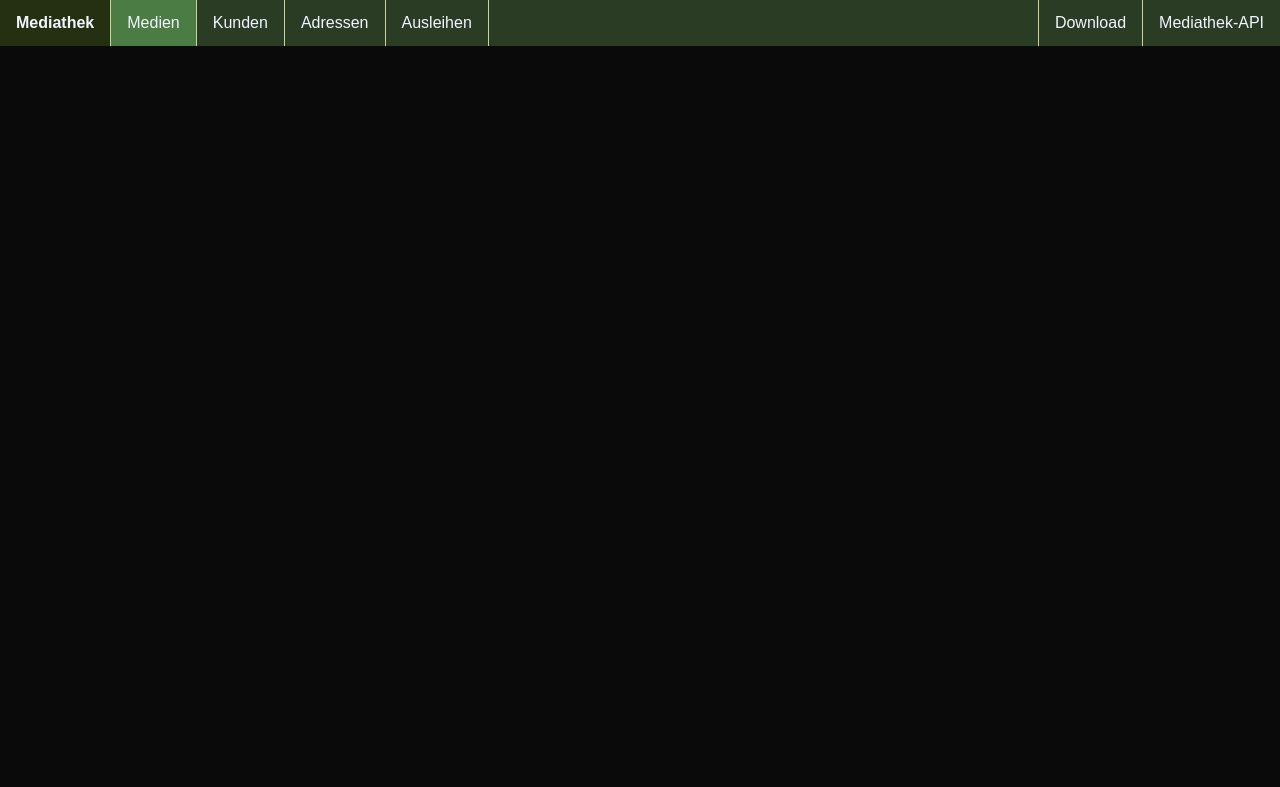
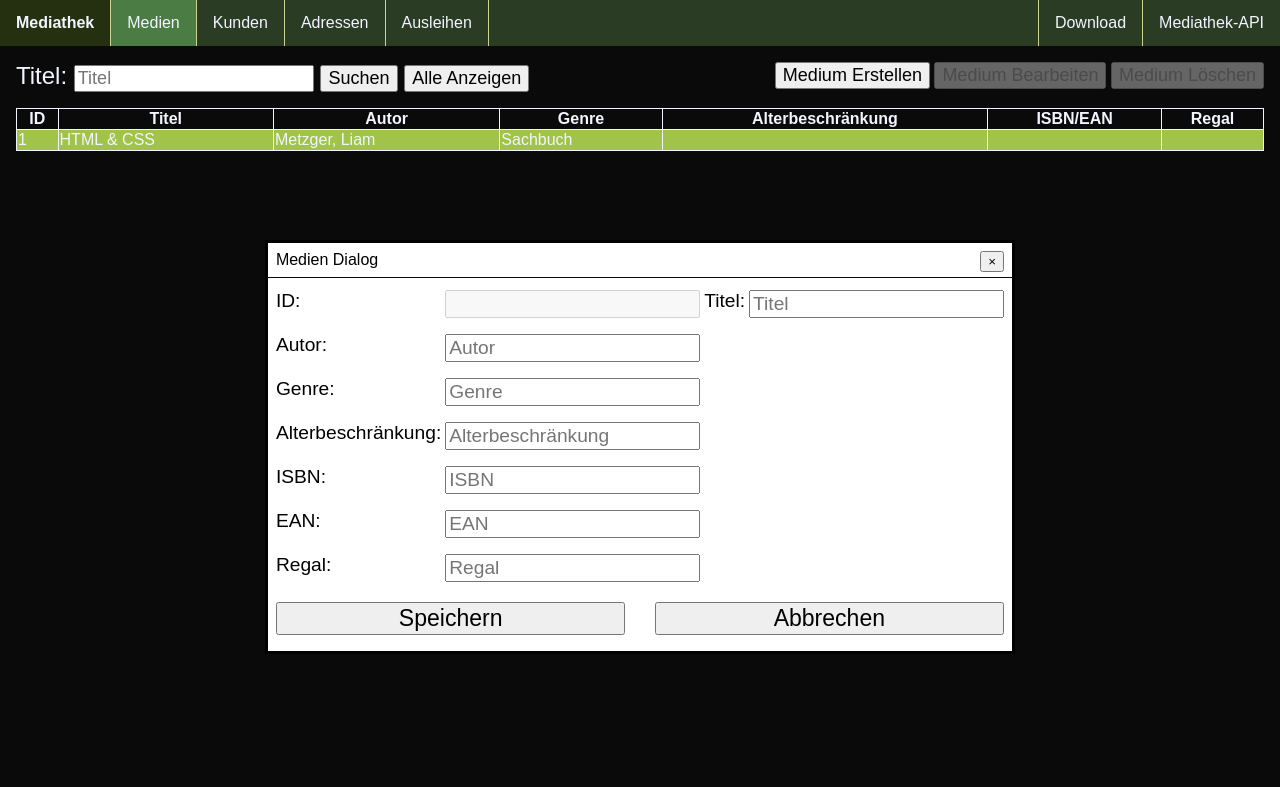
Before and after one commit to colllijo/Mediatheks-Website, a plain HTML site: page medium.html in a window 1280 px wide. Drawn offline with Linux system fonts and the light colour scheme.

Commit message:
structur for medium page

```diff
--- a/medium.html
+++ b/medium.html
@@ -8,6 +8,7 @@
         <title>Mediathek: Medium</title>
 
         <link rel="stylesheet" href="resources/css/styles.css"/>
+        <link rel="stylesheet" href="resources/css/medium.css"/>
     </head>
     <body>
         <header>
@@ -24,7 +25,98 @@
             </nav>
         </header>
         <main>
+            <dialog open>
+                <div class="title-bar">
+                    <span>Medien Dialog</span>
+                    <button type="menu">&times;</button>
+                </div>
+                <div class="content">
+                    <form>
+                        <label for="id">ID: </label>
+                        <input type="number" name="id" id="id" disabled/>
 
+
+                        <label for="title">Titel: </label>
+                        <input type="text" name="title" id="title" placeholder="Titel"/>
+                        <p class="error hidden" id="title-error"></p>
+
+                        <label for="author">Autor: </label>
+                        <input type="text" name="author" id="author" placeholder="Autor"/>
+                        <p class="error hidden" id="author-error"></p>
+
+
+                        <label for="genre">Genre: </label>
+                        <input type="text" name="genre" id="genre" placeholder="Genre"/>
+                        <p class="error hidden" id="genre-error"></p>
+
+                        <label for="age-restriction">Alterbeschränkung: </label>
+                        <input type="text" name="age-restriction" id="age-restriction" placeholder="Alterbeschränkung"/>
+                        <p class="error hidden" id="age-restriction-error"></p>
+
+
+                        <label for="isbn">ISBN: </label>
+                        <input type="text" name="isbn" id="isbn" placeholder="ISBN"/>
+                        <p class="error hidden" id="isbn-error"></p>
+
+                        <label for="ean">EAN: </label>
+                        <input type="text" name="ean" id="ean" placeholder="EAN"/>
+                        <p class="error hidden" id="ean-error"></p>
+
+
+                        <label for="shelf">Regal: </label>
+                        <input type="text" name="shelf" id="shelf" placeholder="Regal"/>
+                        <p class="error hidden" id="shelf-error"></p>
+
+                        <div class="form-buttons">
+                            <button type="button">Speichern</button>
+                            <button type="reset">Abbrechen</button>
+                        </div>
+                    </form>
+                </div>
+            </dialog>
+            <div class="menu-div">
+                <div class="search">
+                    <div class="search-box">
+                        <label for="title-search">Titel: </label>
+                        <input id="title-search" type="text" placeholder="Titel"/>
+                    </div>
+                    <div class="search-buttons">
+                        <button>Suchen</button>
+                        <button>Alle Anzeigen</button>
+                    </div>
+                </div>
+                <div class="modify">
+                    <button>Medium Erstellen</button>
+                    <button disabled>Medium Bearbeiten</button>
+                    <button disabled>Medium Löschen</button>
+                </div>
+            </div>
+            <div class="table-div">
+                <table class="medium-table">
+                    <thead>
+                        <tr>
+                            <th>ID</th>
+                            <th>Titel</th>
+                            <th>Autor</th>
+                            <th>Genre</th>
+                            <th>Alterbeschränkung</th>
+                            <th>ISBN/EAN</th>
+                            <th>Regal</th>
+                        </tr>
+                    </thead>
+                    <tbody>
+                        <tr>
+                            <td>1</td>
+                            <td>HTML & CSS</td>
+                            <td>Metzger, Liam</td>
+                            <td>Sachbuch</td>
+                            <td></td>
+                            <td></td>
+                            <td></td>
+                        </tr>
+                    </tbody>
+                </table>
+            </div>
         </main>
         <footer>
 
--- /dev/null
+++ b/resources/css/medium.css
@@ -0,0 +1,116 @@
+@import "colors.css";
+
+main {
+    display: grid;
+    grid-template-rows: auto 1fr;
+    row-gap: 16px;
+    padding: 16px;
+}
+
+/* Menu */
+.menu-div {
+    display: inline;
+    float: left;
+}
+
+/* Search */
+.search {
+    display: inline;
+    font-size: x-large;
+}
+
+.search-box {
+    display: inline;
+}
+
+.search-box input {
+    font-size: large;
+}
+
+.search-buttons {
+    display: inline;
+}
+
+.search-buttons button {
+    font-size: large;
+}
+
+/* Modify */
+.modify {
+    display: inline;
+    float: right;
+}
+
+.modify button {
+    font-size: large;
+}
+
+/* Table */
+.medium-table {
+    width: 100%;
+}
+
+.medium-table, .medium-table th, .medium-table td {
+    border: 1px solid var(--color-white);
+    border-collapse: collapse;
+}
+
+.medium-table tbody tr {
+    background-color: var(--color-yellow-green);
+}
+
+.medium-table tbody tr:nth-child(even) {
+    background-color: var(--color-apple-green);
+}
+
+/* Dialog */
+dialog {
+    width: fit-content;
+    height: fit-content;
+
+    padding: 0;
+
+    top: 30%;
+}
+
+dialog .title-bar {
+    padding: 8px;
+    border-bottom: 1px solid var(--color-black);
+}
+
+dialog .title-bar button {
+    float: right;
+}
+
+dialog .content {
+    padding: 8px;
+}
+
+dialog .content form {
+    display: grid;
+    grid-template-columns: auto 1fr auto 1fr;
+    column-gap: 4px;
+}
+
+dialog .content form * {
+    margin: 4px 0;
+    font-size: larger;
+}
+
+dialog .content form .error {
+    grid-column: 1 / span 4;
+}
+
+dialog .content form .form-buttons {
+    grid-column: 1 / span 4;
+}
+
+dialog .content form .form-buttons button:first-child {
+    float: left;
+    width: 48%;
+}
+
+dialog .content form .form-buttons button:last-child {
+    float: right;
+    width: 48%;
+}
```
